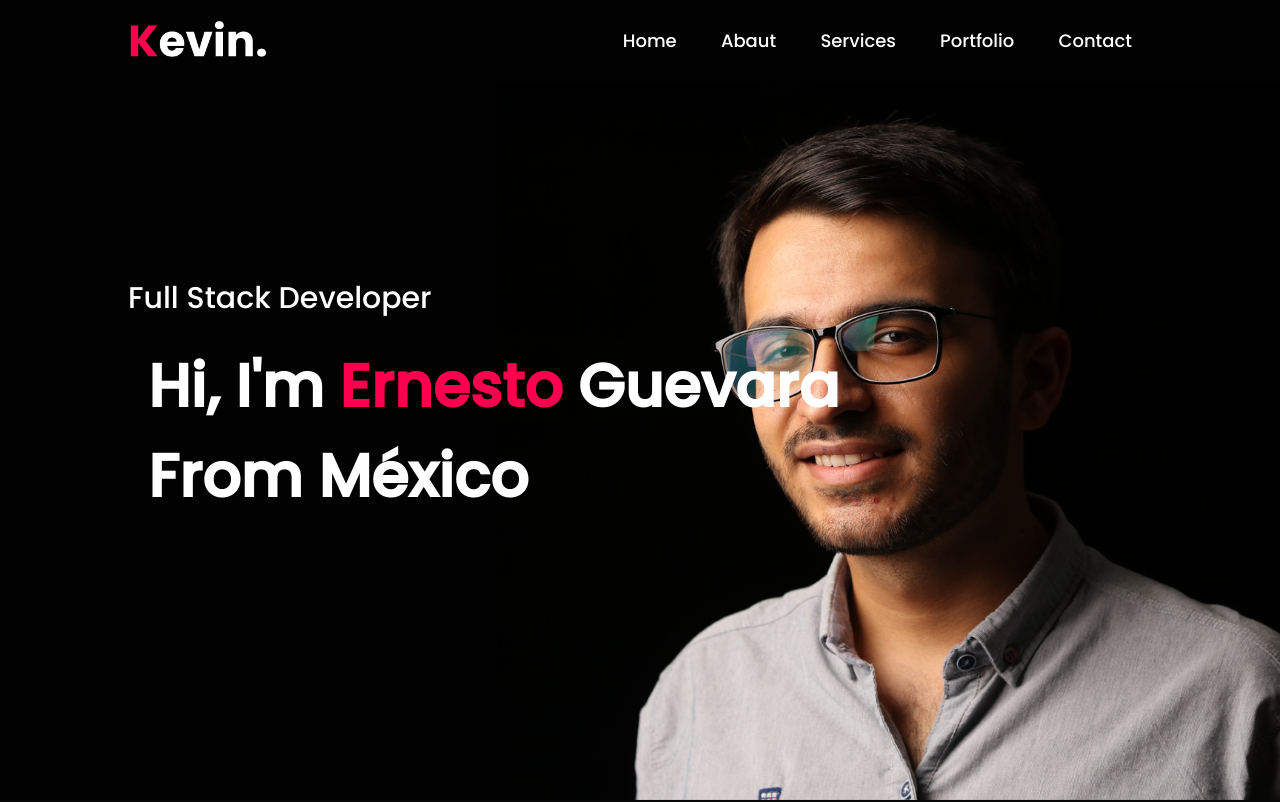
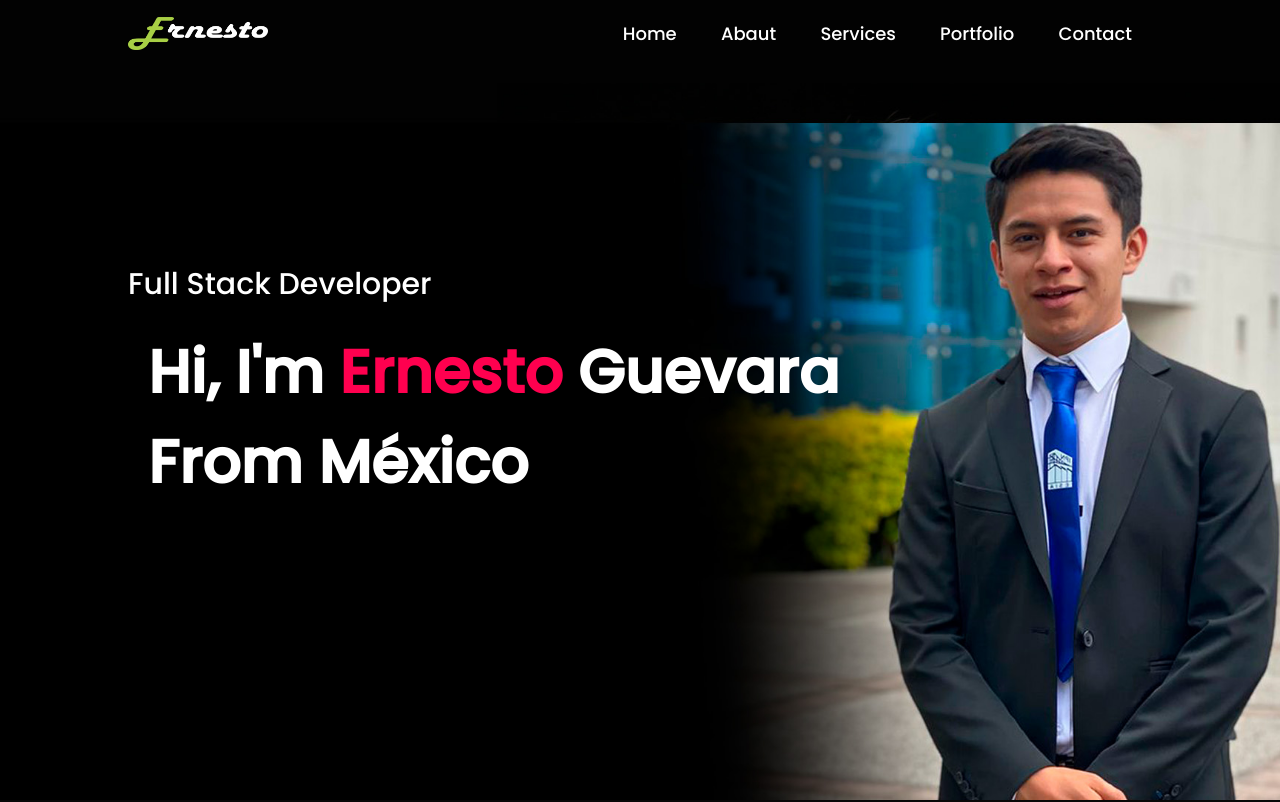
Before and after one commit to netoxdw/portafolioNeto, a plain HTML site: page index.html in a window 1280 px wide. Shown: the top 802 px of the page. Drawn offline with Linux system fonts and the light colour scheme.

Commit message:
personalizando header

```diff
--- a/index.html
+++ b/index.html
@@ -4,11 +4,12 @@
 <head>
     <meta charset="UTF-8">
     <meta name="viewport" content="width=device-width, initial-scale=1.0">
+    <link rel="stylesheet" href="./style.css">
     <link rel="preconnect" href="https://fonts.googleapis.com">
     <link rel="preconnect" href="https://fonts.gstatic.com" crossorigin>
-    <link href="https://fonts.googleapis.com/css2?family=Poppins:ital,wght@0,200;0,500;1,100;1,300&display=swap"
+    <link
+        href="https://fonts.googleapis.com/css2?family=Kaushan+Script&family=Poppins:ital,wght@0,200;0,500;1,100;1,300&display=swap"
         rel="stylesheet">
-    <link rel="stylesheet" href="./style.css">
     <script src="https://kit.fontawesome.com/ff3cb8b610.js" crossorigin="anonymous"></script>
     <title>Neto Porfolio</title>
 </head>
@@ -17,7 +18,7 @@
     <header class="header">
         <div class="container">
             <nav>
-                <img src="./images/logo.png" alt="logo" class="logo">
+                <img src="./IMG/LOGO.png" alt="logo" class="logo">
                 <ul>
                     <li><a href="#">Home</a></li>
                     <li><a href="#">Abaut</a></li>
--- a/style.css
+++ b/style.css
@@ -13,7 +13,7 @@ body{
 .header{
     width: 100%;
     height: 100vh;
-    background-image: url("./images/background.png");
+    background-image: url("./IMG/background.jpg");
     background-size: cover;
     background-position: center;
 }
@@ -71,6 +71,7 @@ nav ul li a:hover::after{
     font-size: 60px;
     margin: 20px;
     font-weight: bolder;
+
 }
 .header-text h1 span{
     color: #ff004f;
```
Also changed, not shown: IMG/LOGO.png (added), IMG/background.jpg (added).
